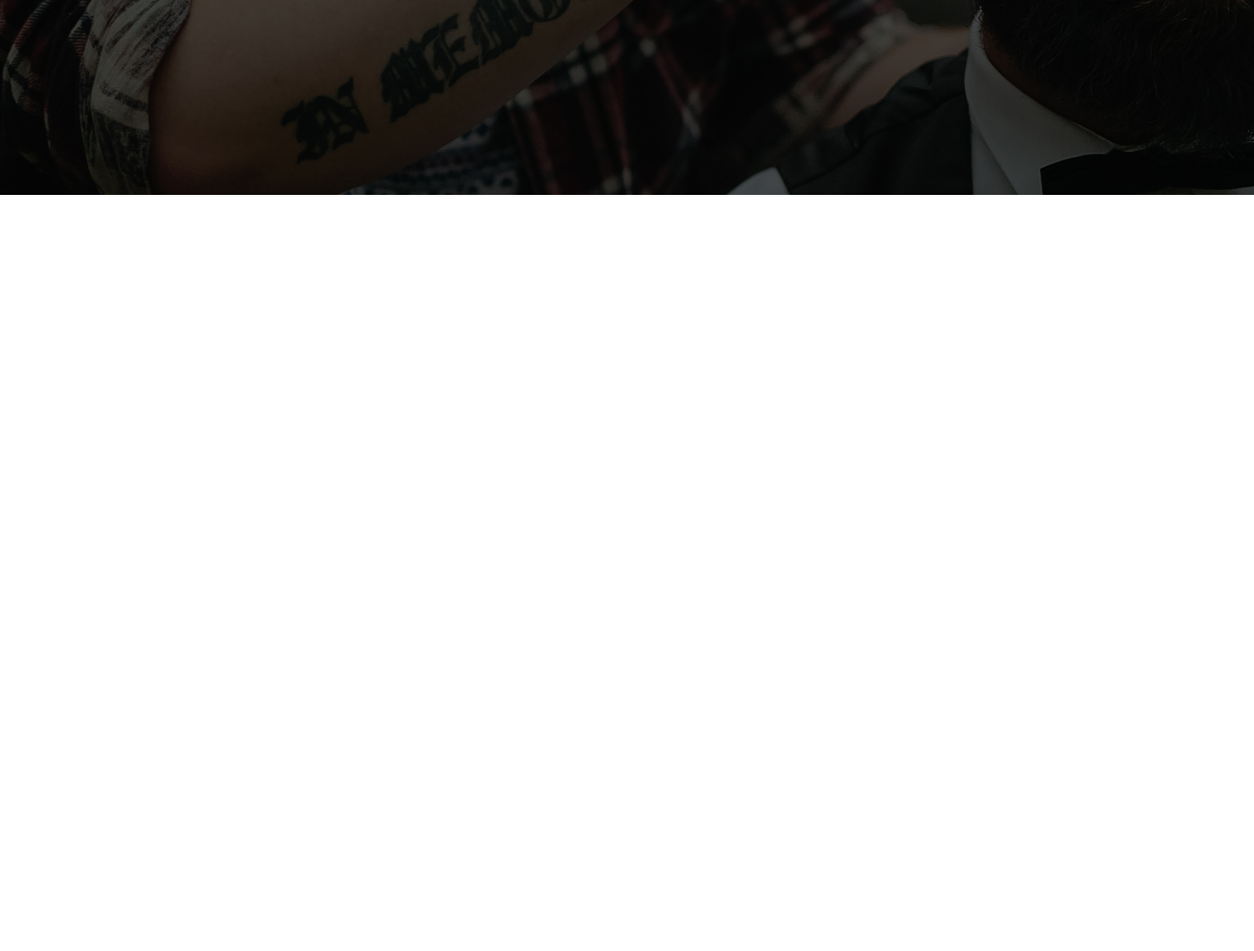
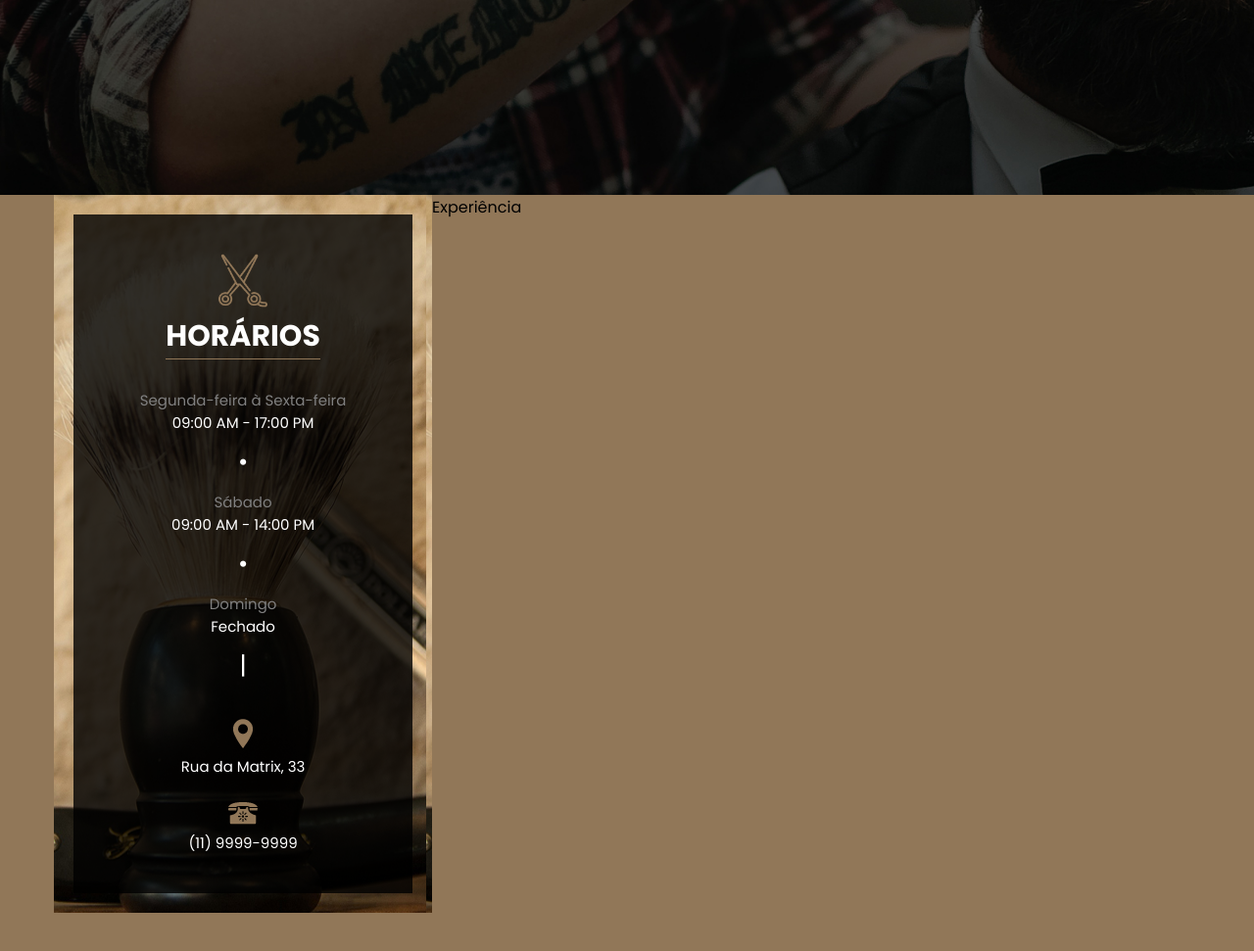
Before and after one commit to brenoborba/barbershop-project, a plain HTML site: page index.html in a window 1280 px wide. Shown: the part 601-1572 px from the top of the page at 98% size. Before the commit the page ends 800 px from the top, so only its background shows below. Drawn offline with Linux system fonts and the light colour scheme.

Commit message:
Adição de horários de funcionamento

```diff
--- a/css/style.css
+++ b/css/style.css
@@ -9,6 +9,11 @@
     padding: 0;
     box-sizing: border-box;
     font-family: 'Poppins', sans-serif;
+}
+
+.container{
+    width: 1170px;
+    margin: 0 auto;
 }
 
 /********
@@ -100,3 +105,76 @@
     font-size: 16px;
     color: white;
 }
+
+
+
+/********
+* ABOUT
+*********/
+
+.about{
+    height: 100vh;
+    background-color: var(--color-primary);
+}
+
+.about .container{
+    display: flex;
+}
+
+.about .timing{
+    width: 33%;
+    background-image: url(/images/brush-big.jpg);
+    padding: 20px;
+}
+
+.about .timing .overlay{
+    background: rgba(0, 0, 0, 0.8);
+    text-align: center;
+    padding: 40px 20px;
+}
+
+
+.about .timing .overlay  .classic-cut{
+    width: 50px;
+}
+
+.about .timing .overlay h3{
+    color: white;
+    text-transform: uppercase;
+    border-bottom: 1px solid var(--color-primary);
+    width: fit-content;
+    margin: 0 auto 30px auto;
+    font-size: 30px;
+}
+
+.about .timing .text{
+    margin: 10px 0;
+}
+
+.about .timing .text:after{
+    content: "•";
+    display: block;
+    font-size: 25px;
+    color: white;
+    margin-top: 10px;
+}
+
+.about .timing .text:last-of-type:after{
+    content: "|";
+}
+
+.about .timing .text h4{
+    color: grey;
+    font-weight: 400;
+    font-size: 15px;
+}
+
+.about .timing span{
+    color: white;
+    font-size: 15px;
+    display: block;
+}
+
+.about .experience{
+    width: 66%;
+}
--- a/index.html
+++ b/index.html
@@ -53,5 +53,40 @@
         </div>
     </section>
 
+    <section class="about">
+        <div class="container">
+            <div class="timing">
+                <div class="overlay">
+                    <img src="/images/classic-cut.png" alt="" class="classic-cut">
+                    <h3>Horários</h3>
+                    <div class="text">
+                        <h4>Segunda-feira à Sexta-feira</h4>
+                        <span>09:00 AM - 17:00 PM</span>
+                    </div>
+
+                    <div class="text">
+                        <h4>Sábado</h4>
+                        <span>09:00 AM - 14:00 PM</span>
+                    </div>
+
+                    <div class="text">
+                        <h4>Domingo</h4>
+                        <span>Fechado</span>
+                    </div>
+                    <br>
+                    <img src="/images/loc-ic.png" alt="loc icon">
+                    <span>Rua da Matrix, 33</span>
+                    <br>
+                    <img src="/images/phone-ic.png" alt="telephone icon">
+                    <span>(11) 9999-9999</span>
+                </div>
+            </div>
+            <div class="experience">
+                Experiência
+            </div>
+        </div>
+    </section>
+
+
 </body>
 </html>
```
Also changed, not shown: 1 other file.
